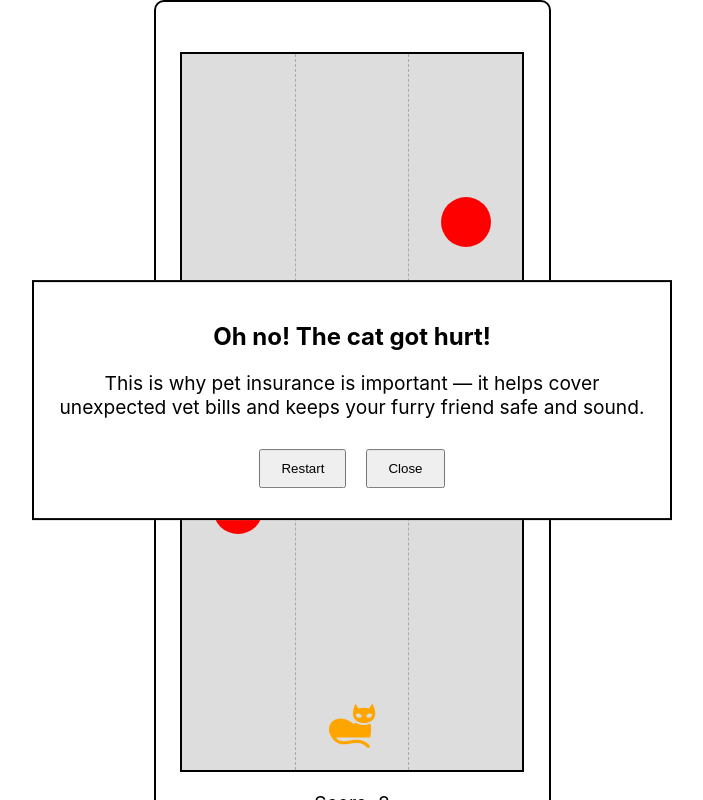
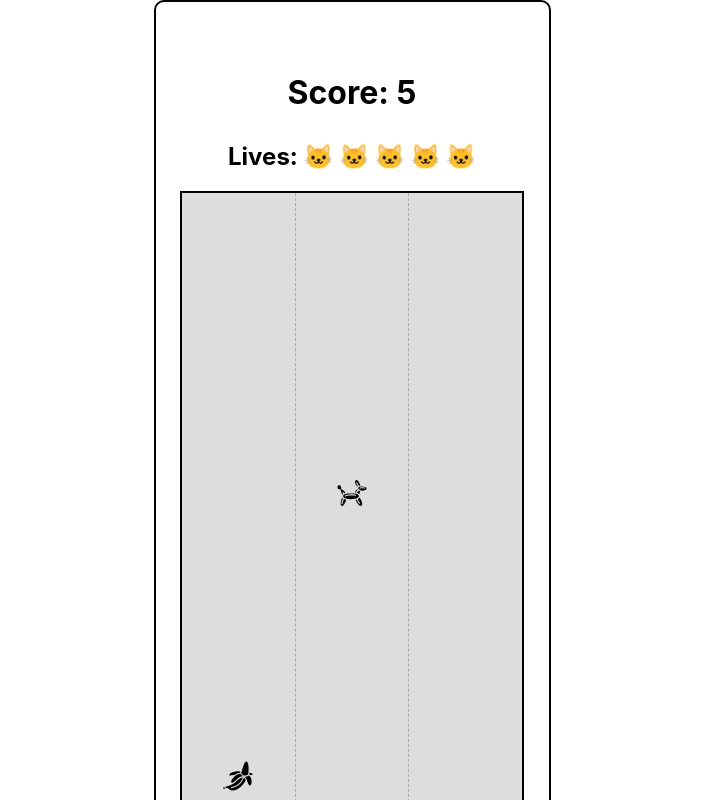
Before and after one commit to GJDteamOne/claw-and-order, a React (Create React App) app: page /game in a window 1280 px wide. Shown: the top 800 px of the page, without its empty margins (288-991 px from the left). Built offline with nearby package versions, Linux system fonts and the light colour scheme; the HTML template or start-up script is replaced by a standard one.

Commit message:
more game elements (#2)
* package update

* basic cat surfers

* decomposed game components

* updated game + app

* fixed merge conflicts part 1

* fixed merge conflicts part 2

* update game

```diff
--- a/src/App.js
+++ b/src/App.js
@@ -11,7 +11,7 @@ function App() {
         <Routes>
           <Route path="/" element={<WidowsAppHome />} />
           <Route path="/starting-pot" element={<StartingPot />} />
-          <Route path="/game" element={<Game />} />
+          <Route path="/game" element={<Game initialLives={5} iconType="cat" />} />
         </Routes>
       </Router>
     </div>
--- a/src/components/Game.js
+++ b/src/components/Game.js
@@ -1,88 +1,101 @@
 import React, { useState, useEffect } from 'react';
+import { GiDogHouse, GiFishbone, GiBalloonDog, GiTennisBall, GiBananaPeeled } from 'react-icons/gi';
 import GameBoard from './GameBoard';
 import Popup from './Popup';
 import './Game.css';
 
-const Game = () => {
+const Game = ({ initialLives = 3, iconType = 'cat' }) => {
+  const obstacleIcons = [GiDogHouse, GiFishbone, GiBalloonDog, GiTennisBall, GiBananaPeeled];
+
   const [catPosition, setCatPosition] = useState(1);
   const [obstacles, setObstacles] = useState([]);
   const [score, setScore] = useState(0);
   const [gameOver, setGameOver] = useState(false);
   const [showPopup, setShowPopup] = useState(false);
+  const [lives, setLives] = useState(initialLives);
+  const [playerIcon, setPlayerIcon] = useState(iconType === 'dog' ? '🐶' : '🐱');
+  const [invincible, setInvincible] = useState(false);
+  const [speed, setSpeed] = useState(1000);
+
+  useEffect(() => {
+    setPlayerIcon(iconType === 'dog' ? '🐶' : '🐱');
+  }, [iconType]);
 
   useEffect(() => {
     if (gameOver) return;
     const interval = setInterval(() => {
       setObstacles((obs) => [
         ...obs.filter((ob) => ob.y < 5),
-        { lane: Math.floor(Math.random() * 3), y: 0 },
+        { lane: Math.floor(Math.random() * 3), y: 0, iconIndex: Math.floor(Math.random() * obstacleIcons.length) },
       ]);
       setScore((prev) => prev + 1);
-    }, 1000);
+      setSpeed((prevSpeed) => Math.max(400, prevSpeed - 20));
+    }, speed);
 
     return () => clearInterval(interval);
-  }, [gameOver]);
+  }, [gameOver, speed]);
+
 
   useEffect(() => {
     if (gameOver) return;
     const interval = setInterval(() => {
       setObstacles((obs) =>
-        obs.map((ob) => ({ ...ob, y: ob.y + 1 })).filter((ob) => ob.y < 5)
+        obs.map((ob) => ({ ...ob, y: ob.y + 1 })).filter((ob) => ob.y < 6)
       );
+    }, Math.max(200, speed / 2));
 
-      if (obstacles.some((ob) => ob.y === 4 && ob.lane === catPosition)) {
+    return () => clearInterval(interval);
+  }, [obstacles, gameOver, speed]);
+
+  useEffect(() => {
+    if (!invincible && obstacles.some((ob) => ob.y === 5 && ob.lane === catPosition)) {
+      setLives((prevLives) => Math.max(0, prevLives - 1));
+      setInvincible(true);
+      setTimeout(() => setInvincible(false), 1000);
+      if (lives - 1 <= 0) {
         setGameOver(true);
         setShowPopup(true);
-        clearInterval(interval);
       }
-    }, 500);
+    }
+  }, [obstacles, catPosition, lives, invincible]);
 
-    return () => clearInterval(interval);
-  }, [catPosition, obstacles, gameOver]);
-
-  useEffect(() => {
-    const handleKeyDown = (e) => {
-      if (gameOver) return;
-      if (e.key === 'ArrowLeft') moveCat('left');
-      if (e.key === 'ArrowRight') moveCat('right');
-    };
-
-    window.addEventListener('keydown', handleKeyDown);
-    return () => window.removeEventListener('keydown', handleKeyDown);
-  }, [gameOver]);
-
-  const moveCat = (direction) => {
-    setCatPosition((prev) => {
-      if (direction === 'left') return Math.max(0, prev - 1);
-      if (direction === 'right') return Math.min(2, prev + 1);
-      return prev;
-    });
+  const handleKeyDown = (e) => {
+    if (gameOver) return;
+    if (e.key === 'ArrowLeft' && catPosition > 0) {
+      setCatPosition((prev) => prev - 1);
+    } else if (e.key === 'ArrowRight' && catPosition < 2) {
+      setCatPosition((prev) => prev + 1);
+    }
   };
 
   const handleLaneClick = (lane) => {
-    if (gameOver) return;
-    setCatPosition(lane);
+    if (!gameOver) {
+      setCatPosition(lane);
+    }
   };
 
-  const restartGame = () => {
+  const handleRestart = () => {
     setCatPosition(1);
     setObstacles([]);
     setScore(0);
+    setLives(initialLives);
     setGameOver(false);
     setShowPopup(false);
+    setInvincible(false);
+    setSpeed(1000);
   };
 
+  useEffect(() => {
+    window.addEventListener('keydown', handleKeyDown);
+    return () => window.removeEventListener('keydown', handleKeyDown);
+  }, [catPosition, gameOver]);
+
   return (
-    <div className='game-container'>
-      <GameBoard
-        catPosition={catPosition}
-        obstacles={obstacles}
-        moveCat={moveCat}
-        handleLaneClick={handleLaneClick}
-      />
-      <p>Score: {score}</p>
-      {gameOver && <h2>Game Over! Your score: {score}</h2>}
-      {showPopup && <Popup restartGame={restartGame} setShowPopup={setShowPopup} />}
+    <div className="game-container">
+      <h1>Score: {score}</h1>
+      <h2>Lives: {Array.from({ length: lives }, () => playerIcon).join(' ')}</h2>
+      <GameBoard catPosition={catPosition} obstacles={obstacles} playerIcon={playerIcon} handleLaneClick={handleLaneClick} />
+      {showPopup && <Popup score={score} onRestart={handleRestart} />}
     </div>
   );
 };
--- a/src/components/GameBoard.css
+++ b/src/components/GameBoard.css
@@ -21,11 +21,6 @@
     border-left: none;
   }
 
-  .cat-icon {
-    font-size: 50px;
-    margin-bottom: 10px;
-  }
-
 
 
   .cat-icon {
@@ -36,3 +31,12 @@
     left: 50%;
     transform: translateX(-50%);
   }
+
+  .dog-icon {
+    font-size: 50px;
+    color: black;
+    position: absolute;
+    bottom: 10px;
+    left: 50%;
+    transform: translateX(-50%);
+  }
--- a/src/components/GameBoard.js
+++ b/src/components/GameBoard.js
@@ -1,15 +1,20 @@
 import React from 'react';
 import { GiCat } from 'react-icons/gi';
+import { FaDog } from 'react-icons/fa';
 import Obstacles from './Obstacles';
-import './GameBoard.css'
+import './GameBoard.css';
 
-const GameBoard = ({ catPosition, obstacles, moveCat, handleLaneClick }) => {
+const GameBoard = ({ catPosition, obstacles, playerIcon, handleLaneClick }) => {
+  const getPlayerIcon = () => {
+    return playerIcon === '🐶' ? <FaDog className="dog-icon" /> : <GiCat className="cat-icon" />;
+  };
+
   return (
     <div className="road">
       {[0, 1, 2].map((lane) => (
         <div key={lane} className="lane" onClick={() => handleLaneClick(lane)}>
           <Obstacles obstacles={obstacles.filter((ob) => ob.lane === lane)} />
-          {catPosition === lane && <GiCat className="cat-icon" />}
+          {catPosition === lane && getPlayerIcon()}
         </div>
       ))}
     </div>
--- a/src/components/Obstacles.css
+++ b/src/components/Obstacles.css
@@ -1,9 +1,9 @@
 .obstacle {
-    width: 50px;
-    height: 50px;
-    background-color: red;
-    border-radius: 50%;
     position: absolute;
     left: 50%;
     transform: translateX(-50%);
   }
+
+  .obstacle-icon {
+    font-size: 2rem;
+  }
--- a/src/components/Obstacles.js
+++ b/src/components/Obstacles.js
@@ -1,12 +1,20 @@
 import React from 'react';
+import { GiDogHouse, GiFishbone, GiBalloonDog, GiTennisBall, GiBananaPeeled } from 'react-icons/gi';
 import './Obstacles.css';
+
+const obstacleIcons = [GiDogHouse, GiFishbone, GiBalloonDog, GiTennisBall, GiBananaPeeled];
 
 const Obstacles = ({ obstacles }) => {
   return (
     <>
-      {obstacles.map((ob, index) => (
-        <div key={index} className="obstacle" style={{ top: `${ob.y * 20}%` }}></div>
-      ))}
+      {obstacles.map((ob, index) => {
+        const Icon = obstacleIcons[ob.iconIndex];
+        return (
+          <div key={index} className="obstacle" style={{ top: `${ob.y * 20}%` }}>
+            <Icon className="obstacle-icon" />
+          </div>
+        );
+      })}
     </>
   );
 };
--- a/src/components/Popup.js
+++ b/src/components/Popup.js
@@ -1,13 +1,14 @@
 import React from 'react';
 import './Popup.css';
 
-const Popup = ({ restartGame, setShowPopup }) => {
+const Popup = ({ score, onRestart }) => {
   return (
     <div className="popup">
       <h2>Oh no! The cat got hurt!</h2>
       <p>This is why pet insurance is important — it helps cover unexpected vet bills and keeps your furry friend safe and sound.</p>
-      <button onClick={restartGame}>Restart</button>
-      <button onClick={() => setShowPopup(false)}>Close</button>
+      <p>Your final score: {score}</p>
+      <button onClick={onRestart}>Restart</button>
+      <button onClick={() => window.location.reload()}>Close</button>
     </div>
   );
 };
```
